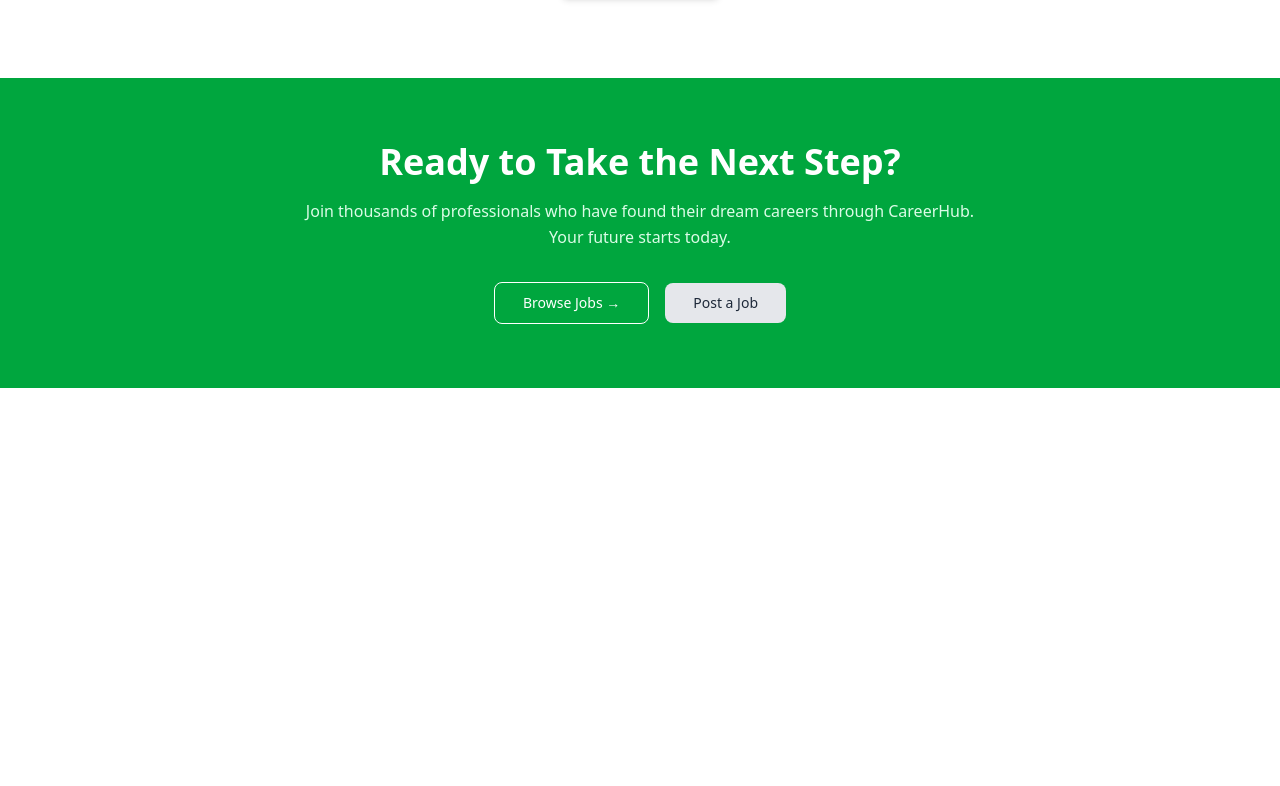
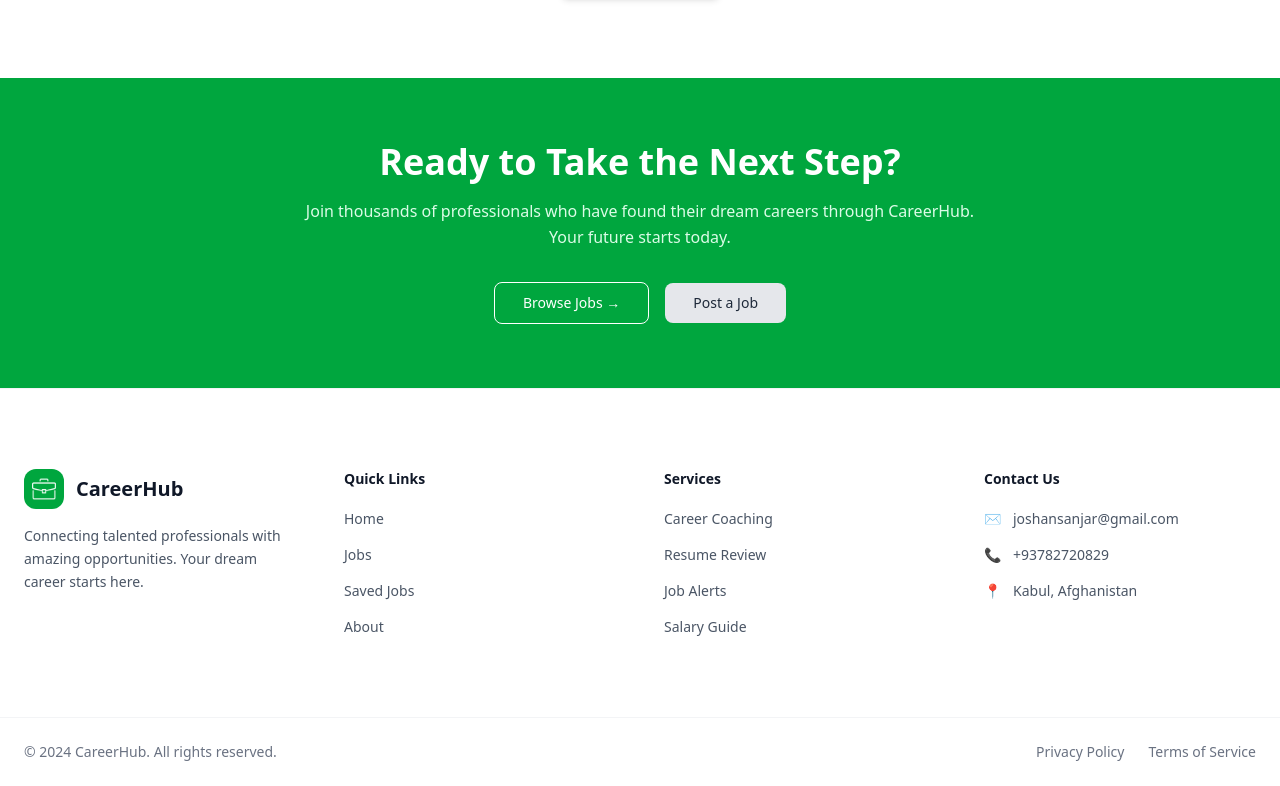
Before and after one commit to AliJoshan/CareerHub, a React (Vite) app: page / in a window 1280 px wide. Shown: the part 2298-3084 px from the top of the page. Before the commit the page ends 2686 px from the top, so only its background shows below. Built offline with nearby package versions, Linux system fonts and the light colour scheme.

Commit message:
Add Footer Component/Section

```diff
--- a/src/App.tsx
+++ b/src/App.tsx
@@ -2,6 +2,7 @@ import './App.css'
 import NavBar from './components/NavBar'
 import LatestJobs from './components/LatestJobs'
 import CTASection from './CTASection'
+import Footer from './components/Footer'
 
 function App() {
   return (
@@ -264,6 +265,7 @@ function App() {
 
       <LatestJobs />
       <CTASection />
+      <Footer />
 
     </>
   )
--- /dev/null
+++ b/src/components/Footer.tsx
@@ -0,0 +1,96 @@
+function Footer() {
+    return (
+        <footer className="bg-white border-t border-gray-100">
+            {/* TOP */}
+            <div className="max-w-7xl mx-auto px-6 py-20 grid grid-cols-1 md:grid-cols-2 lg:grid-cols-4 gap-12">
+
+                {/* BRAND */}
+                <div>
+                    <div className="flex items-center gap-3 mb-4">
+                        <div className="w-10 h-10 rounded-xl bg-green-600 flex items-center justify-center text-white font-bold">
+                            <img className="w-6" src="public/briefcase.png" alt="" />
+                        </div>
+                        <span className="text-xl font-semibold text-gray-900">
+                            CareerHub
+                        </span>
+                    </div>
+
+                    <p className="text-gray-600 text-sm leading-relaxed max-w-sm">
+                        Connecting talented professionals with amazing opportunities.
+                        Your dream career starts here.
+                    </p>
+                </div>
+
+                {/* QUICK LINKS */}
+                <div>
+                    <h4 className="text-sm font-semibold text-gray-900 mb-5">
+                        Quick Links
+                    </h4>
+
+                    <ul className="space-y-4 text-sm text-gray-600">
+                        <li className="hover:text-green-600 transition">Home</li>
+                        <li className="hover:text-green-600 transition">Jobs</li>
+                        <li className="hover:text-green-600 transition">Saved Jobs</li>
+                        <li className="hover:text-green-600 transition">About</li>
+                    </ul>
+                </div>
+
+                {/* SERVICES */}
+                <div>
+                    <h4 className="text-sm font-semibold text-gray-900 mb-5">
+                        Services
+                    </h4>
+
+                    <ul className="space-y-4 text-sm text-gray-600">
+                        <li className="hover:text-green-600 transition">Career Coaching</li>
+                        <li className="hover:text-green-600 transition">Resume Review</li>
+                        <li className="hover:text-green-600 transition">Job Alerts</li>
+                        <li className="hover:text-green-600 transition">Salary Guide</li>
+                    </ul>
+                </div>
+
+                {/* CONTACT */}
+                <div>
+                    <h4 className="text-sm font-semibold text-gray-900 mb-5">
+                        Contact Us
+                    </h4>
+
+                    <ul className="space-y-4 text-sm text-gray-600">
+                        <li className="flex items-center gap-3">
+                            <span>✉️</span>
+                            <span>joshansanjar@gmail.com</span>
+                        </li>
+
+                        <li className="flex items-center gap-3">
+                            <span>📞</span>
+                            <span>+93782720829</span>
+                        </li>
+
+                        <li className="flex items-center gap-3">
+                            <span>📍</span>
+                            <span>Kabul, Afghanistan</span>
+                        </li>
+                    </ul>
+                </div>
+            </div>
+
+            {/* BOTTOM */}
+            <div className="border-t border-gray-100">
+                <div className="max-w-7xl mx-auto px-6 py-6 flex flex-col md:flex-row items-center justify-between gap-4 text-sm text-gray-500">
+                    <span>© 2024 CareerHub. All rights reserved.</span>
+
+                    <div className="flex gap-6">
+                        <span className="hover:text-green-600 transition cursor-pointer">
+                            Privacy Policy
+                        </span>
+                        <span className="hover:text-green-600 transition cursor-pointer">
+                            Terms of Service
+                        </span>
+                    </div>
+                </div>
+            </div>
+        </footer>
+    )
+}
+
+export default Footer
```
